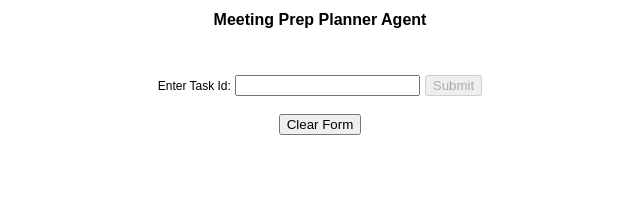
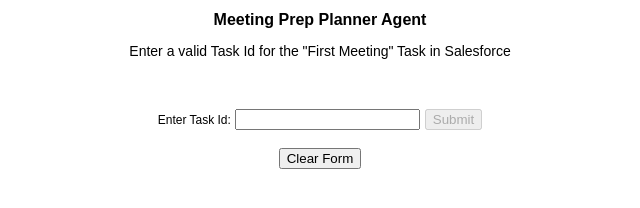
Before and after one commit to byaniram/AHA_Idealist, a plain HTML site: page meetingprep.html in a window 1280 px wide. Shown: the whole page, without its empty margins (320-960 px from the left). Drawn offline with Linux system fonts and the light colour scheme.

Commit message:
Update meetingprep.html for task id changes

```diff
--- a/meetingprep.html
+++ b/meetingprep.html
@@ -17,6 +17,7 @@
 <body>
 
 <h1 class="center" style="font-size: 16px; font-weight: bold;">Meeting Prep Planner Agent</h1>
+<p class="center" style="font-size: 14px;">Enter a valid Task Id for the "First Meeting" Task in Salesforce</p>
 
 <br><br>
 
```
